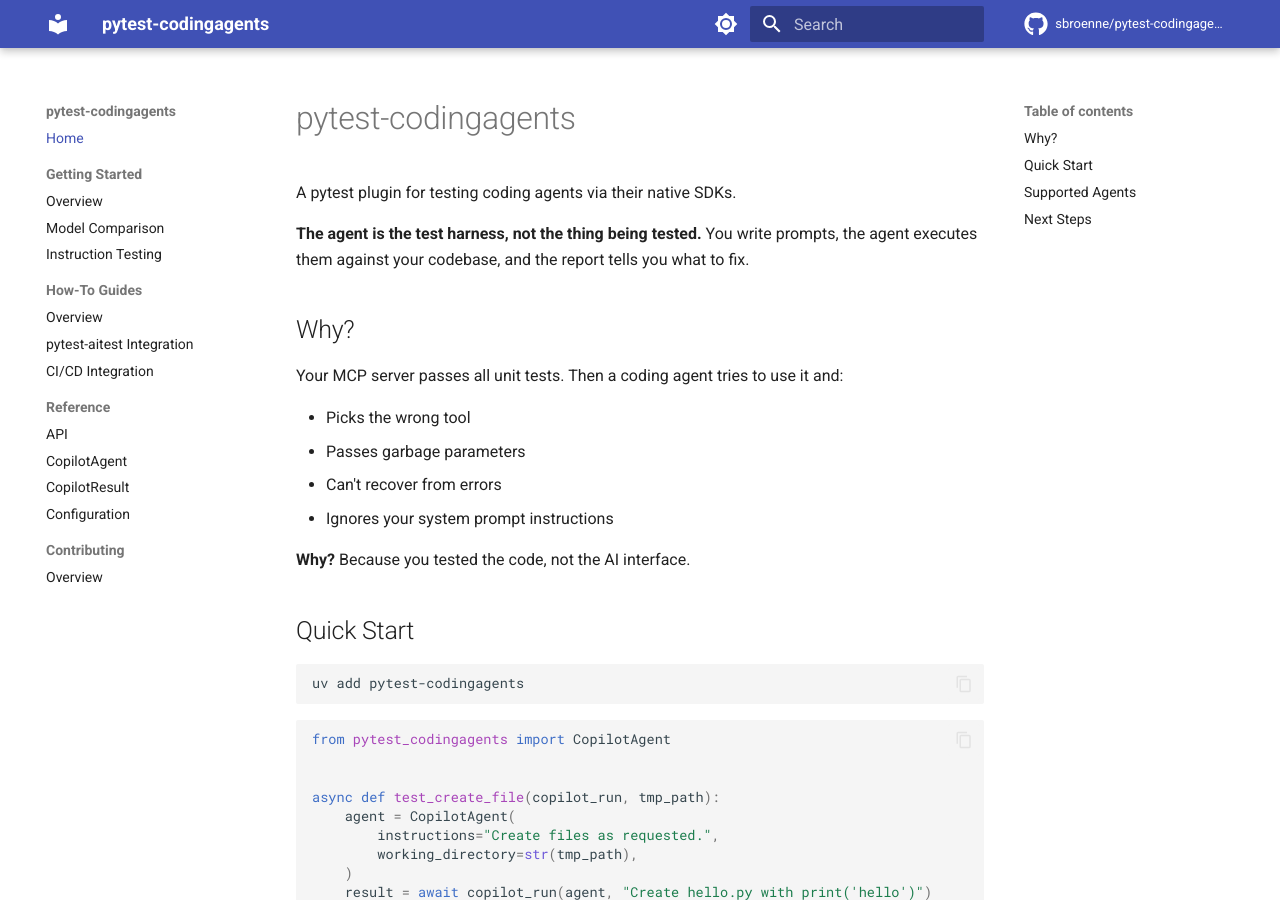
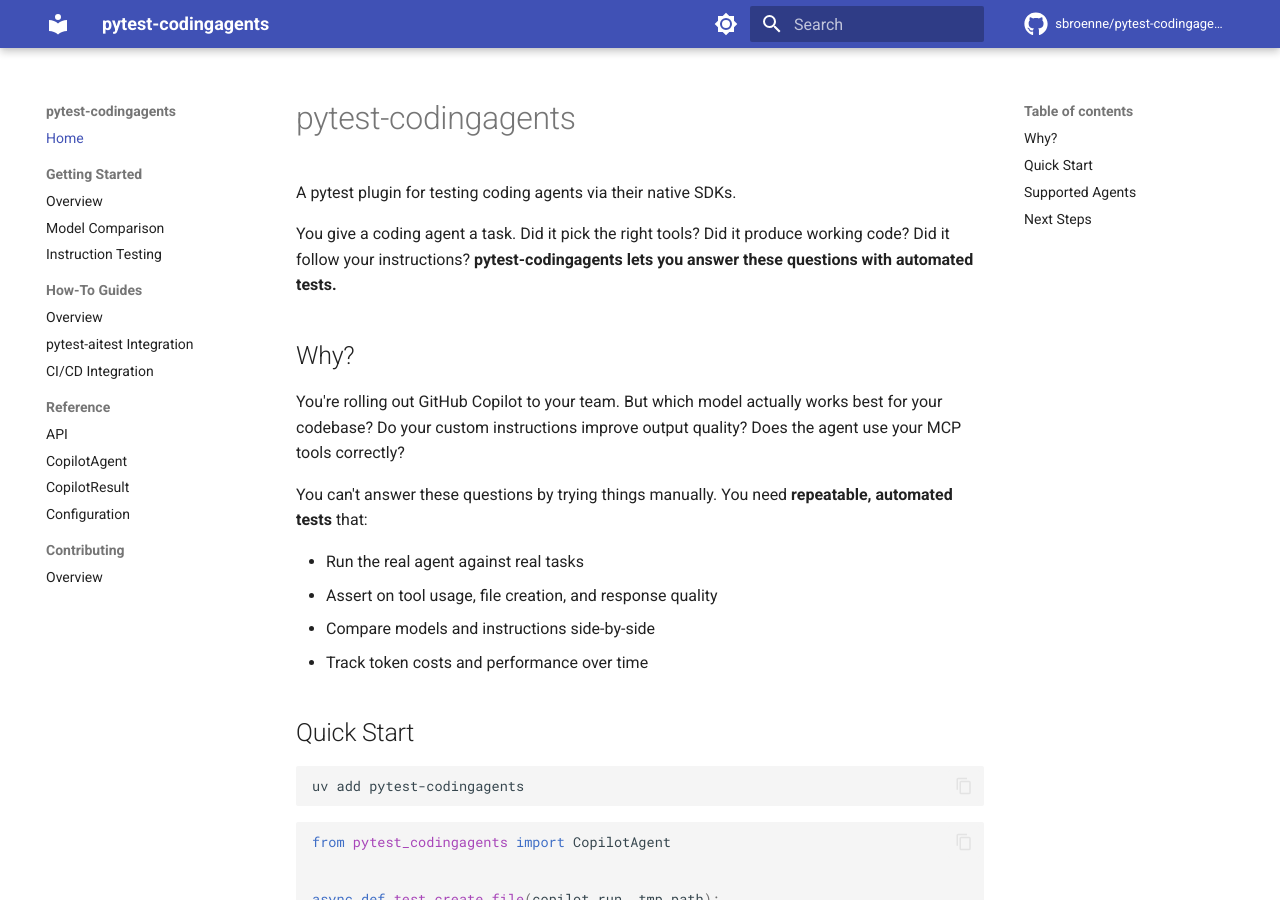
Before and after one commit to sbroenne/pytest-codingagents, an MkDocs documentation site: the page built from docs/index.md, in a window 1280 px wide and 900 px high. Built offline with MkDocs 1.6.1 and Material for MkDocs 9.7.7, drawn with Linux system fonts in a browser that asks for light colours; comment, search, counter and statistics services are not loaded.

Commit message:
fix: rewrite project narrative — agents ARE what's being tested
The old framing ('the agent is the test harness, not the thing being
tested') was copied from pytest-aitest. That's the opposite of this
project's purpose: pytest-codingagents evaluates coding agents — which
model works best, do instructions improve quality, are MCP tools used
correctly.

```diff
--- a/docs/index.md
+++ b/docs/index.md
@@ -2,18 +2,18 @@
 
 A pytest plugin for testing coding agents via their native SDKs.
 
-**The agent is the test harness, not the thing being tested.** You write prompts, the agent executes them against your codebase, and the report tells you what to fix.
+You give a coding agent a task. Did it pick the right tools? Did it produce working code? Did it follow your instructions? **pytest-codingagents lets you answer these questions with automated tests.**
 
 ## Why?
 
-Your MCP server passes all unit tests. Then a coding agent tries to use it and:
+You're rolling out GitHub Copilot to your team. But which model actually works best for your codebase? Do your custom instructions improve output quality? Does the agent use your MCP tools correctly?
 
-- Picks the wrong tool
-- Passes garbage parameters
-- Can't recover from errors
-- Ignores your system prompt instructions
+You can't answer these questions by trying things manually. You need **repeatable, automated tests** that:
 
-**Why?** Because you tested the code, not the AI interface.
+- Run the real agent against real tasks
+- Assert on tool usage, file creation, and response quality
+- Compare models and instructions side-by-side
+- Track token costs and performance over time
 
 ## Quick Start
 
```
Also changed, not shown: README.md (+7 -7 lines).
